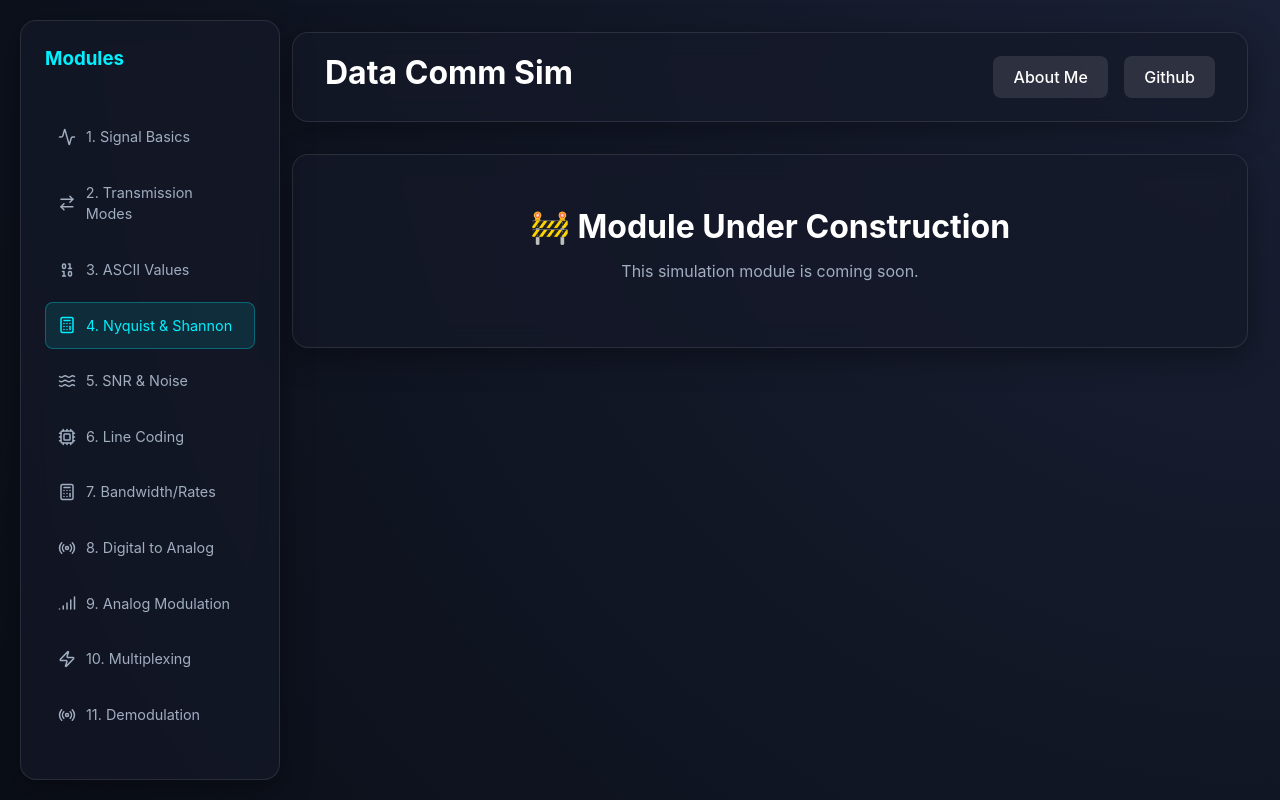
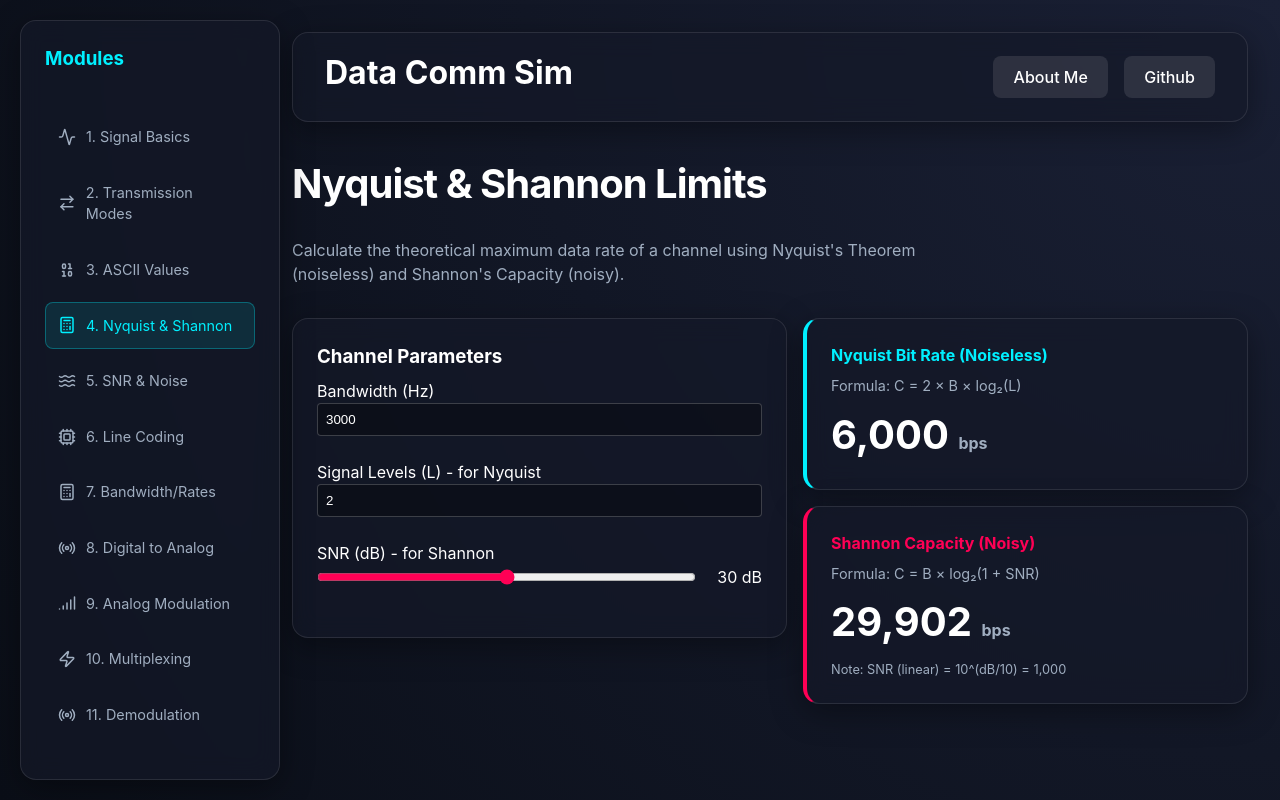
Before and after one commit to MahbubHasan777/Data-Comm-Simulation, a React (Vite) app: page /nyquist in a window 1280 px wide. Built offline with nearby package versions, Linux system fonts and the light colour scheme.

Commit message:
Implement Nyquist & Shannon module

```diff
--- a/src/App.tsx
+++ b/src/App.tsx
@@ -4,6 +4,7 @@ import SignalBasics from './pages/SignalBasics';
 import TransmissionModes from './pages/TransmissionModes';
 import AsciiValues from './pages/AsciiValues';
 import LineCoding from './pages/LineCoding';
+import NyquistShannon from './pages/NyquistShannon';
 
 const Home = () => (
   <div className="glass-panel" style={{ padding: '2rem' }}>
@@ -29,6 +30,7 @@ function App() {
           <Route path="transmission" element={<TransmissionModes />} />
           <Route path="ascii" element={<AsciiValues />} />
           <Route path="line-coding" element={<LineCoding />} />
+          <Route path="nyquist" element={<NyquistShannon />} />
           <Route path="*" element={<Placeholder />} />
         </Route>
       </Routes>
--- /dev/null
+++ b/src/pages/NyquistShannon.tsx
@@ -0,0 +1,99 @@
+import { useState } from 'react';
+
+const NyquistShannon = () => {
+    const [bandwidth, setBandwidth] = useState(3000);
+    const [levels, setLevels] = useState(2);
+    const [snrDb, setSnrDb] = useState(30);
+
+    const nyquistRate = 2 * bandwidth * Math.log2(levels);
+
+    const snrLinear = Math.pow(10, snrDb / 10);
+    const shannonCapacity = bandwidth * Math.log2(1 + snrLinear);
+
+    return (
+        <div className="flex-col gap-md">
+            <h1>Nyquist & Shannon Limits</h1>
+            <p style={{ maxWidth: '700px' }}>
+                Calculate the theoretical maximum data rate of a channel using Nyquist's Theorem (noiseless) and Shannon's Capacity (noisy).
+            </p>
+
+            <div className="flex-row gap-md" style={{ flexWrap: 'wrap', alignItems: 'flex-start' }}>
+
+                {/* INPUTS */}
+                <div className="glass-panel" style={{ padding: '1.5rem', flex: 1, minWidth: '300px' }}>
+                    <h3>Channel Parameters</h3>
+
+                    <div style={{ marginBottom: '1.5rem' }}>
+                        <label className="label">Bandwidth (Hz)</label>
+                        <input
+                            type="number"
+                            value={bandwidth}
+                            onChange={(e) => setBandwidth(Number(e.target.value))}
+                            className="input-field"
+                            style={{ width: '100%', padding: '0.5rem', background: 'rgba(0,0,0,0.3)', border: '1px solid rgba(255,255,255,0.2)', color: 'white', borderRadius: '4px' }}
+                        />
+                    </div>
+
+                    <div style={{ marginBottom: '1.5rem' }}>
+                        <label className="label">Signal Levels (L) - for Nyquist</label>
+                        <input
+                            type="number"
+                            value={levels}
+                            onChange={(e) => setLevels(Number(e.target.value))}
+                            className="input-field"
+                            style={{ width: '100%', padding: '0.5rem', background: 'rgba(0,0,0,0.3)', border: '1px solid rgba(255,255,255,0.2)', color: 'white', borderRadius: '4px' }}
+                        />
+                    </div>
+
+                    <div style={{ marginBottom: '1.5rem' }}>
+                        <label className="label">SNR (dB) - for Shannon</label>
+                        <div className="flex-row gap-md" style={{ alignItems: 'center' }}>
+                            <input
+                                type="range"
+                                min="0"
+                                max="60"
+                                step="1"
+                                value={snrDb}
+                                onChange={(e) => setSnrDb(Number(e.target.value))}
+                                style={{ flex: 1, accentColor: 'var(--accent)' }}
+                            />
+                            <span style={{ minWidth: '50px', textAlign: 'right' }}>{snrDb} dB</span>
+                        </div>
+                    </div>
+
+                </div>
+
+                {/* RESULTS */}
+                <div className="flex-col gap-md" style={{ flex: 1, minWidth: '300px' }}>
+
+                    <div className="glass-panel" style={{ padding: '1.5rem', borderLeft: '4px solid var(--primary)' }}>
+                        <h4 style={{ color: 'var(--primary)' }}>Nyquist Bit Rate (Noiseless)</h4>
+                        <div style={{ fontSize: '0.9rem', color: 'var(--text-muted)', marginBottom: '0.5rem' }}>
+                            Formula: C = 2 × B × log₂(L)
+                        </div>
+                        <div style={{ fontSize: '2.5rem', fontWeight: 'bold' }}>
+                            {Math.round(nyquistRate).toLocaleString()} <span style={{ fontSize: '1rem', color: 'var(--text-muted)' }}>bps</span>
+                        </div>
+                    </div>
+
+                    <div className="glass-panel" style={{ padding: '1.5rem', borderLeft: '4px solid var(--accent)' }}>
+                        <h4 style={{ color: 'var(--accent)' }}>Shannon Capacity (Noisy)</h4>
+                        <div style={{ fontSize: '0.9rem', color: 'var(--text-muted)', marginBottom: '0.5rem' }}>
+                            Formula: C = B × log₂(1 + SNR)
+                        </div>
+                        <div style={{ fontSize: '2.5rem', fontWeight: 'bold' }}>
+                            {Math.round(shannonCapacity).toLocaleString()} <span style={{ fontSize: '1rem', color: 'var(--text-muted)' }}>bps</span>
+                        </div>
+                        <div style={{ fontSize: '0.8rem', marginTop: '0.5rem', color: 'var(--text-muted)' }}>
+                            Note: SNR (linear) = 10^(dB/10) = {Math.round(snrLinear).toLocaleString()}
+                        </div>
+                    </div>
+
+                </div>
+
+            </div>
+        </div>
+    );
+};
+
+export default NyquistShannon;
```
